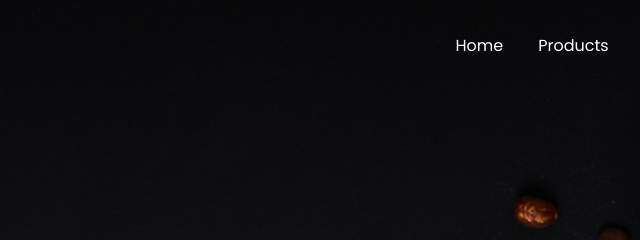
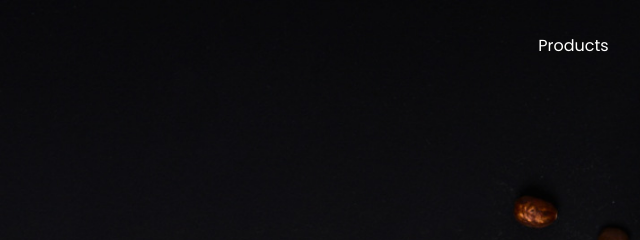
Before and after one commit to mauryaprakash847/CoffeeShop-Website, a plain HTML site: page index.html in a window 1280 px wide. Shown: the top 240 px of the page, 267-907 px from the left. Drawn offline with Linux system fonts and the light colour scheme.

Commit message:
index.html

```diff
--- a/index.html
+++ b/index.html
@@ -13,7 +13,7 @@
       <nav class="navbar">
         <a class="logo" href="#">Coffee<span>.</span></a>
         <ul class="menu-links">
-          <li><a href=".">Home</a></li>
+
           <li><a href="#">Products</a></li>
           <li><a href="#">Testimonials</a></li>
           <li><a href="#">About us</a></li>
```
